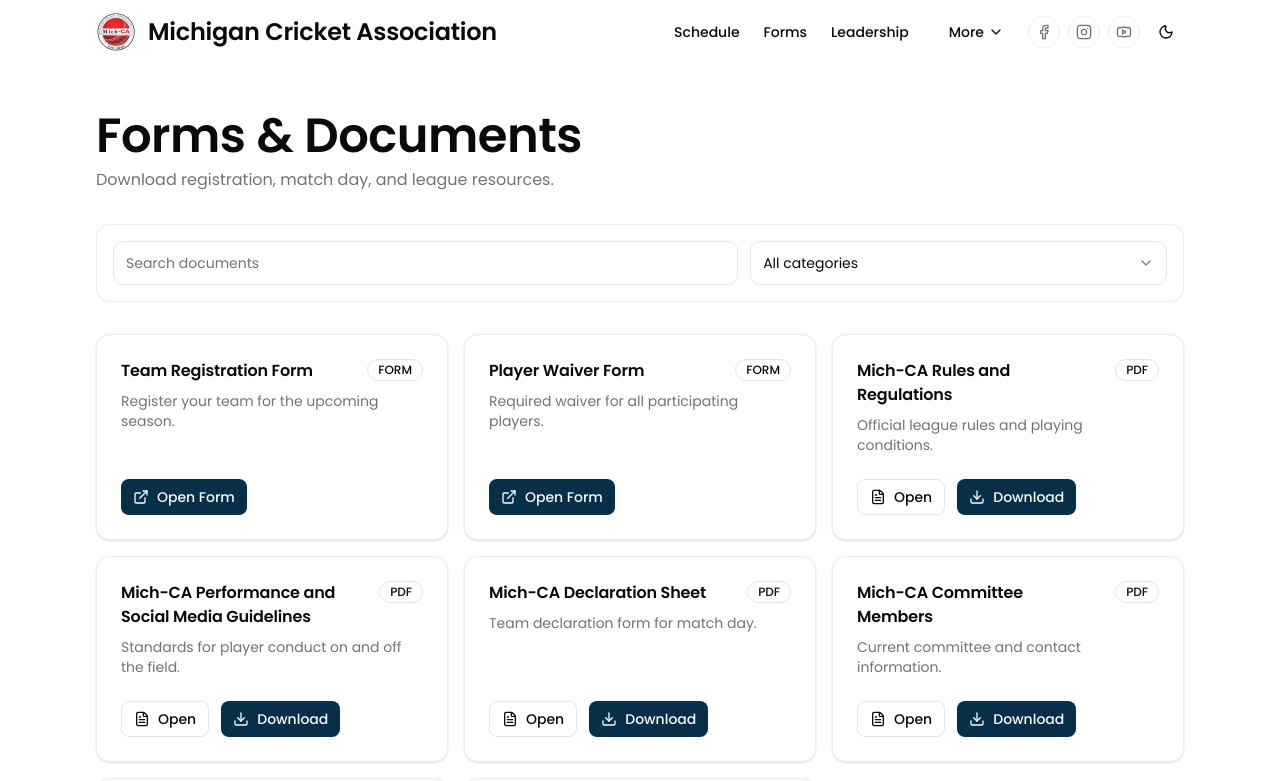
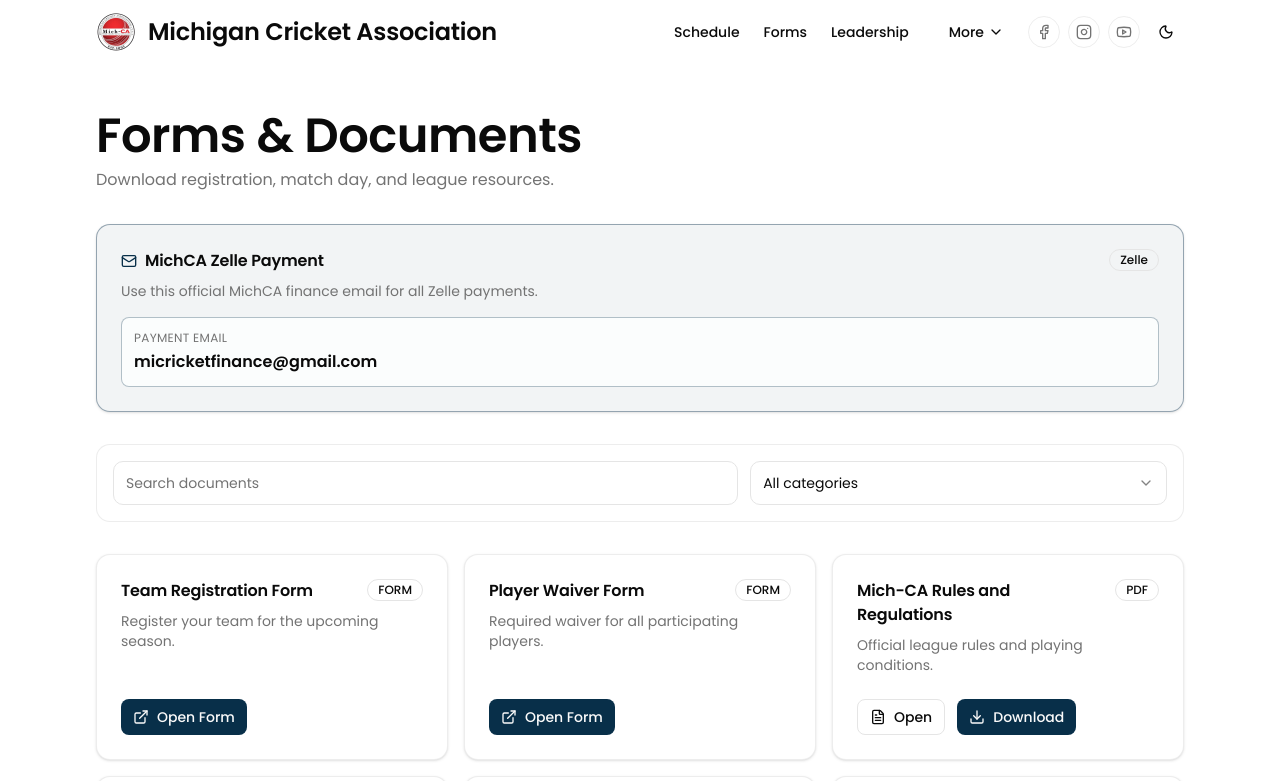
Before and after one commit to SatyaAchanta/michca-portal, a Next.js app: page /forms in a window 1280 px wide. Shown: the top 781 px of the page. Built offline with nearby package versions, Linux system fonts and the light colour scheme.

Commit message:
Add zelle payment and update divisions

```diff
--- a/src/app/about/page.tsx
+++ b/src/app/about/page.tsx
@@ -66,7 +66,7 @@ export default function AboutPage() {
           <div className="grid gap-4 sm:grid-cols-2 lg:grid-cols-4">
             {[
               { label: "Teams", value: "101" },
-              { label: "Divisions", value: "6" },
+              { label: "Divisions", value: "7" },
               { label: "Matches", value: "500+" },
               { label: "Grounds", value: "14" },
             ].map((stat) => (
--- a/src/app/forms/page.tsx
+++ b/src/app/forms/page.tsx
@@ -1,10 +1,13 @@
 "use client";
 
 import { useMemo, useState } from "react";
+import { Mail } from "lucide-react";
 
 import { PageContainer } from "@/components/page-container";
 import { DocCard } from "@/components/doc-card";
 import { EmptyState } from "@/components/empty-state";
+import { Badge } from "@/components/ui/badge";
+import { Card } from "@/components/ui/card";
 import { Input } from "@/components/ui/input";
 import {
   Select,
@@ -51,6 +54,31 @@ export default function FormsPage() {
           </p>
         </div>
 
+        <Card className="border-primary/40 bg-primary/5 p-6">
+          <div className="flex items-start justify-between gap-4">
+            <div>
+              <div className="flex items-center gap-2">
+                <Mail className="h-4 w-4 text-primary" />
+                <h2 className="text-base font-semibold text-foreground">
+                  MichCA Zelle Payment
+                </h2>
+              </div>
+              <p className="mt-2 text-sm text-muted-foreground">
+                Use this official MichCA finance email for all Zelle payments.
+              </p>
+            </div>
+            <Badge variant="outline">Zelle</Badge>
+          </div>
+          <div className="mt-4 rounded-md border border-primary/30 bg-background/70 p-3">
+            <p className="text-xs uppercase tracking-wide text-muted-foreground">
+              Payment email
+            </p>
+            <p className="mt-1 break-all text-sm font-semibold text-foreground sm:text-base">
+              micricketfinance@gmail.com
+            </p>
+          </div>
+        </Card>
+
         <div className="grid gap-3 rounded-xl border border-border/70 bg-card p-4 md:grid-cols-[1.2fr_0.8fr]">
           <Input
             placeholder="Search documents"
```
